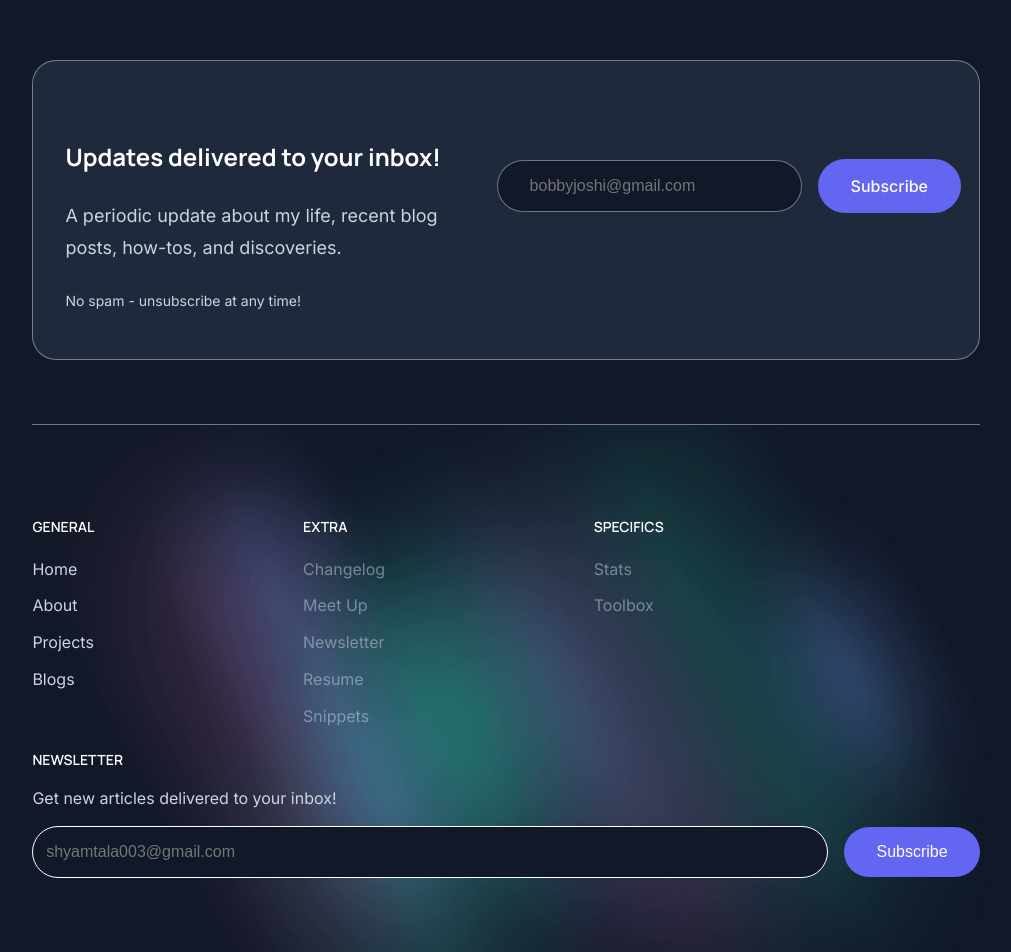
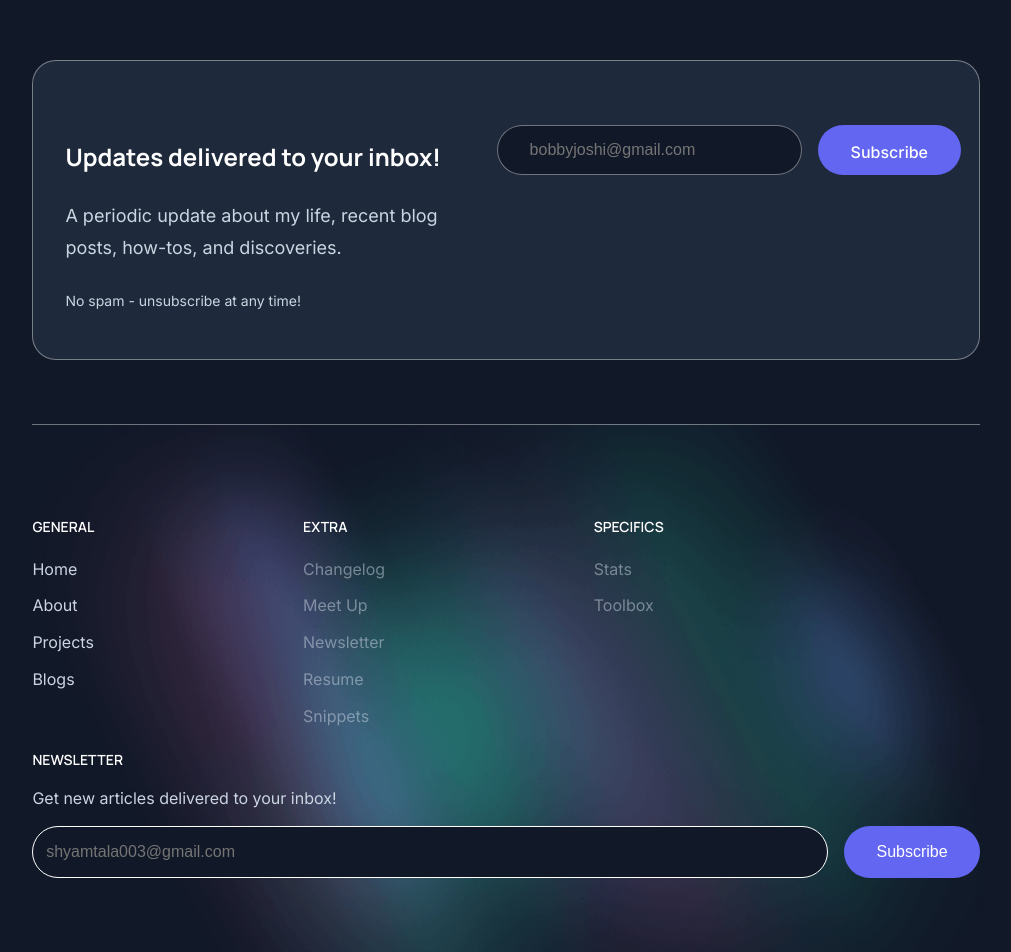
Before and after one commit to shyamtala003/my_portfolio, a React (Vite) app: page / in a window 1280 px wide. Shown: the part 1440-2392 px from the top of the page, without its empty margins (134-1145 px from the left). Built offline with nearby package versions, Linux system fonts and the light colour scheme.

Commit message:
news latter subscription backend done

```diff
--- a/package.json
+++ b/package.json
@@ -11,11 +11,13 @@
   },
   "dependencies": {
     "aos": "^3.0.0-beta.6",
+    "axios": "^1.3.4",
     "react": "^18.2.0",
     "react-code-blocks": "^0.0.9-0",
     "react-dom": "^18.2.0",
     "react-lazy-load-image-component": "^1.5.6",
-    "react-router-dom": "^6.8.1"
+    "react-router-dom": "^6.8.1",
+    "validator": "^13.9.0"
   },
   "devDependencies": {
     "@types/react": "^18.0.27",
--- a/src/components/Footer.jsx
+++ b/src/components/Footer.jsx
@@ -1,8 +1,64 @@
-import React from "react";
+import React, { useState } from "react";
+import validator from "validator";
+import axios from "axios";
 import { Link } from "react-router-dom";
 import "../style/footer.css";
 
 const Footer = ({ theme }) => {
+
+   // collecting inpuit email
+   const [email, setEmail] = useState("");
+
+   // set response from axios request
+   const [response_msg, setResponse_msg] = useState(false);
+
+   // change input value on change
+   function manageEmailInput(e) {
+     setEmail(String(e.target.value).toLowerCase());
+   }
+
+   // function for handling on submit
+   async function submitEmail(e) {
+
+     // prevent default action
+     e.preventDefault();
+
+     // validate email
+     let checkEmail = validator.isEmail(email);
+     if (!checkEmail) {
+       setEmail("");
+       setResponse_msg("Please enter a valid email");
+       setTimeout(() => {
+         setResponse_msg(false);
+       }, 5000);
+     }
+
+     try {
+       const response = await axios.post("http://localhost:4000/getEmail", {
+         email: email,
+       });
+
+       // if email stored succesfully in database
+       if (response.data.success) {
+         setEmail("");
+         setResponse_msg(response.data.message);
+         setTimeout(() => {
+           setResponse_msg(false);
+         }, 5000);
+       }
+       // if error accurs
+       else {
+         setEmail("");
+         setResponse_msg(response.data.message);
+         setTimeout(() => {
+           setResponse_msg(false);
+         }, 5000);
+       }
+     } catch (error) {
+       console.log(error.response.data);
+     }
+   }
+
   return (
     <footer className={`${theme === "dark" ? "dark" : "light"}`}>
       <hr />
@@ -54,7 +110,7 @@ const Footer = ({ theme }) => {
           </div>
         </div>
 
-        <form method="POST" className="footer_form">
+        <form method="POST" onSubmit={submitEmail} className="footer_form">
           <p>newsletter</p>
           <p>Get new articles delivered to your inbox!</p>
           <div className="input_types">
@@ -62,9 +118,14 @@ const Footer = ({ theme }) => {
               type="email"
               placeholder="shyamtala003@gmail.com"
               name="email"
-              id=""
+              required
+              onInput={manageEmailInput}
+              value={email}
             />
             <input type="submit" value="Subscribe" />
+            {response_msg && (
+              <div className="message_on_submit">{response_msg}</div>
+            )}
           </div>
         </form>
       </div>
--- a/src/components/home/NewsLetter.jsx
+++ b/src/components/home/NewsLetter.jsx
@@ -1,6 +1,61 @@
-import React from "react";
+import React, { useState } from "react";
+import validator from "validator";
+import axios from "axios";
 
 const NewsLetter = ({ theme }) => {
+
+  // collecting inpuit email
+  const [email, setEmail] = useState("");
+
+  // set response from axios request
+  const [response_msg, setResponse_msg] = useState(false);
+
+  // change input value on change
+  function manageEmailInput(e) {
+    setEmail(String(e.target.value).toLowerCase());
+  }
+
+  // function for handling on submit
+  async function submitEmail(e) {
+
+    // prevent default action
+    e.preventDefault();
+
+    // validate email
+    let checkEmail = validator.isEmail(email);
+    if (!checkEmail) {
+      setEmail("");
+      setResponse_msg("Please enter a valid email");
+      setTimeout(() => {
+        setResponse_msg(false);
+      }, 5000);
+    }
+
+    try {
+      const response = await axios.post("http://localhost:4000/getEmail", {
+        email: email,
+      });
+
+      // if email stored succesfully in database
+      if (response.data.success) {
+        setEmail("");
+        setResponse_msg(response.data.message);
+        setTimeout(() => {
+          setResponse_msg(false);
+        }, 5000);
+      }
+      // if error accurs
+      else {
+        setEmail("");
+        setResponse_msg(response.data.message);
+        setTimeout(() => {
+          setResponse_msg(false);
+        }, 5000);
+      }
+    } catch (error) {
+      console.log(error.response.data);
+    }
+  }
   return (
     <>
       <section className={`${theme === "dark" ? "dark" : "light"} newsletter`}>
@@ -17,13 +72,23 @@ const NewsLetter = ({ theme }) => {
             <p className="note">No spam - unsubscribe at any time!</p>
           </div>
 
-          <form method="Post" className="news_subscription">
+          <form
+            method="Post"
+            onSubmit={submitEmail}
+            className="news_subscription"
+          >
             <input
               type="email"
               name="email"
               placeholder="bobbyjoshi@gmail.com"
+              required
+              onInput={manageEmailInput}
+              value={email}
             />
             <input type="submit" value={"Subscribe"} />
+            {response_msg && (
+              <div className="message_afer_submit">{response_msg}</div>
+            )}
           </form>
         </div>
       </section>
--- a/src/style/footer.css
+++ b/src/style/footer.css
@@ -104,14 +104,17 @@ form.footer_form {
 }
 
 .footer_form .input_types {
-    display: flex;
+    display: grid;
     gap: 1rem;
     width: 100%;
-    align-items: center;
-    justify-content: space-between;
+    grid-template-columns: 1fr auto;
+    grid-template-rows: 1fr 1fr;
+    grid-template-areas:'input_email submit_btn'
+                        'msg msg';
 }
 
 .input_types input[type="email"] {
+    grid-area: input_email;
     padding: .8rem;
     width: 100%;
     background: var(--footer-input-bg);
@@ -123,6 +126,7 @@ form.footer_form {
 }
 
 .input_types input[type="submit"] {
+    grid-area: submit_btn;
     padding: .8rem 2rem .8rem 2rem;
     background: var(--footer-submit-btn);
     font-size: 16px;
@@ -130,6 +134,16 @@ form.footer_form {
     color: #ffffff;
     border-radius: 3rem;
     cursor: pointer;
+}
+
+.message_on_submit
+{
+    grid-area: msg;
+    margin-left: 25px;
+    color:lightgreen;
+    font-size: 14px;
+    font-weight: 500;
+    font-family: var(--font-inter);
 }
 
 .footer_bottom {
--- a/src/style/home.css
+++ b/src/style/home.css
@@ -337,13 +337,27 @@ section.newsletter {
 }
 
 .newsletter form.news_subscription {
-    margin-top: -5rem;
-    display: flex;
+    /* margin-top: -5rem; */
+    display: grid;
+    grid-template-columns: 1fr 1fr;
+    grid-template-rows:50px 50px;
+    grid-template-areas:"input-email input-submit"
+                        'input-message input-message' ;
     gap: 1rem;
-    align-items: center;
+}
+
+.newsletter form.news_subscription .message_afer_submit
+{
+    margin-left: 20px;
+    color:lightgreen;
+    font-weight: 500;
+    font-family: var(--font-inter);
+    grid-area: input-message;
+    display: block;
 }
 
 .newsletter form.news_subscription input[type="email"] {
+    grid-area: input-email;
     padding: 1rem 4rem 1rem 2rem;
     border-radius: 2rem;
     background: var(--newletter-input-bg);
@@ -355,6 +369,7 @@ section.newsletter {
 }
 
 .newsletter form.news_subscription input[type="submit"] {
+    grid-area: input-submit;
     padding: 1rem 2rem;
     border-radius: 2rem;
     background: var(--newsletter-submit-btn);
```
Also changed, not shown: 1 other file (tests, documents, lock files or other folders).
